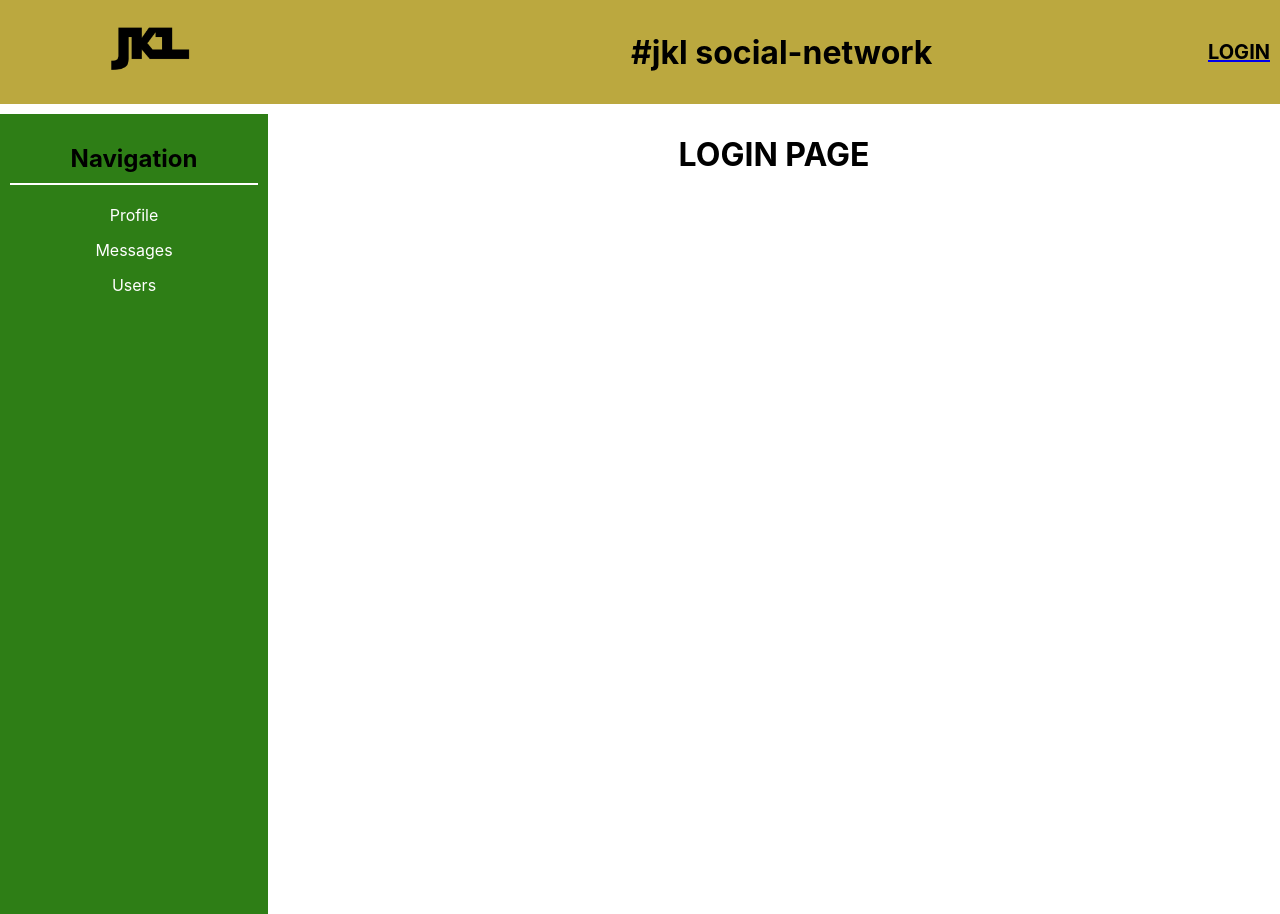
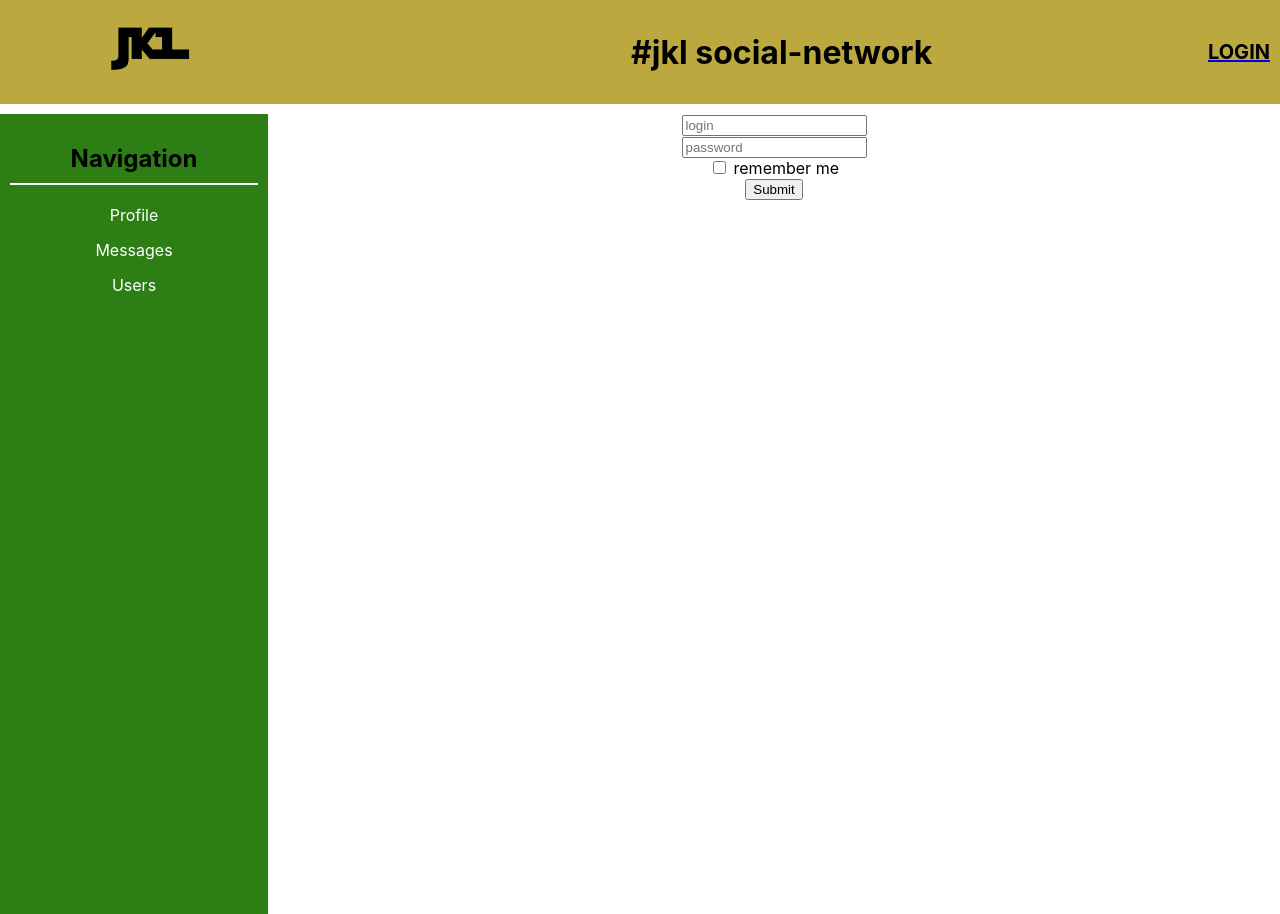
Before and after one commit to UjenKI/socialReact, a React (Create React App) app: page /login in a window 1280 px wide. Built offline with nearby package versions, Linux system fonts and the light colour scheme; no server answers.

Commit message:
reduxForm-login

```diff
--- a/package.json
+++ b/package.json
@@ -13,6 +13,7 @@
     "react-router-dom": "^6.2.1",
     "react-scripts": "5.0.0",
     "redux": "^4.1.2",
+    "redux-form": "^8.3.8",
     "redux-thunk": "^2.4.1",
     "web-vitals": "^2.1.2"
   },
--- a/src/component/HomePage/Status/ProfileStatus.jsx
+++ b/src/component/HomePage/Status/ProfileStatus.jsx
@@ -10,7 +10,6 @@
     }
 
     activateEditMode = () => {
-        console.log("looool")
         this.setState({
             editMode: true
         })
--- a/src/component/Login/Login.jsx
+++ b/src/component/Login/Login.jsx
@@ -1,7 +1,41 @@
 import React from 'react';
+import { Field, reduxForm } from 'redux-form';
 
-const Login = () => {
-    return <h1>LOGIN PAGE</h1>
+import style from './Login.module.css';
+
+const LoginForm = (props) => {
+    return (
+        <form onSubmit={props.handleSubmit}>
+            <div>
+                <Field placeholder={"login"} name={'login'} component={"input"}/>
+            </div>
+            <div>
+                <Field name={"password"} placeholder={"password"} component={"input"}/>
+            </div>
+            <div>
+                <Field component={"input"} name={"rememberMe"} type={"checkbox"}/> remember me
+            </div>
+            <button>Submit</button>
+       </form>
+    )
+}
+
+const LoginReduxForm = reduxForm({
+    // a unique name for the form
+    form: 'loginForm'
+  })(LoginForm)
+
+const Login = (props) => {
+
+    const onSubmit = (formData) => {
+        console.log(formData)
+    }
+
+    return (
+        <div>
+            <LoginReduxForm onSubmit={onSubmit} />
+        </div>
+    )
 }
 
 export default Login
--- a/src/redux/redux-store.jsx
+++ b/src/redux/redux-store.jsx
@@ -1,5 +1,6 @@
 import { createStore, combineReducers, applyMiddleware } from 'redux';
 import thunkMiddleware from 'redux-thunk';
+import { reducer as formReducer } from 'redux-form'
 
 import profilePageReducer from './profileReducer';
 import chatReducer from './chatReducer';
@@ -10,7 +11,8 @@
     profilePage: profilePageReducer,
     chatPage: chatReducer,
     usersPage: usersReducer,
-    auth: authReducer
+    auth: authReducer,
+    form: formReducer
 });
 
 let store = createStore(reducers, applyMiddleware(thunkMiddleware));
```
Also changed, not shown: src/component/Login/Login.module.css (added), 1 other file (tests, documents, lock files or other folders).
